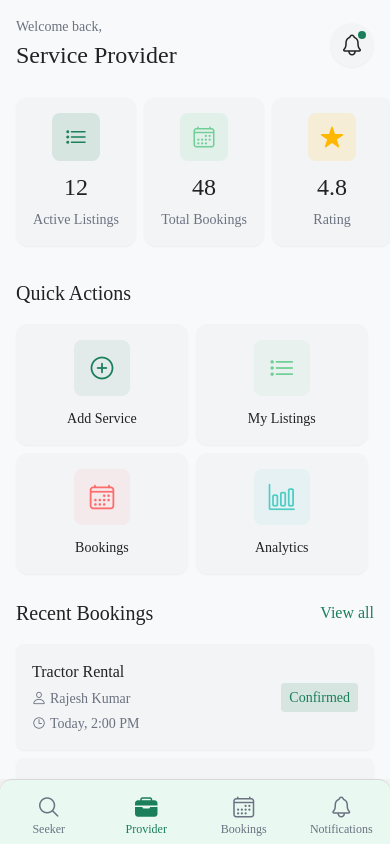
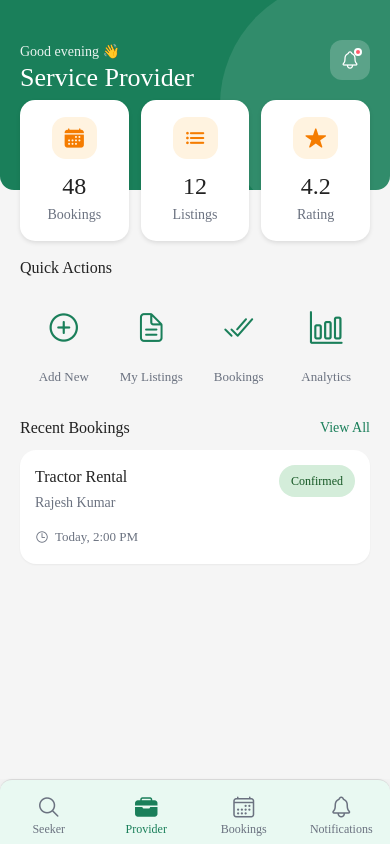
Before and after one commit to Anirudh-1606/rural-share-app, a React Native app: screen /Provider in a window 390 px wide. Built offline with nearby package versions, Linux system fonts and the light colour scheme.

Commit message:
feat: Enhance ProviderScreen with greeting, updated stats, and improved UI components

```diff
--- a/app/screens/ProviderScreen.tsx
+++ b/app/screens/ProviderScreen.tsx
@@ -4,140 +4,193 @@ import {
   StyleSheet,
   ScrollView,
   TouchableOpacity,
-
+  Platform,
 } from 'react-native';
 import SafeAreaWrapper from '../components/SafeAreaWrapper';
 import Text from '../components/Text';
-import { COLORS, SPACING, BORDER_RADIUS, SHADOWS } from '../utils';
+import { COLORS, SPACING, BORDER_RADIUS, SHADOWS, FONTS } from '../utils';
 import Ionicons from 'react-native-vector-icons/Ionicons';
+import { useNavigation } from '@react-navigation/native';
 
 const ProviderScreen = () => {
+  const navigation = useNavigation<any>();
+
+  // Get greeting based on time
+  const getGreeting = () => {
+    const hour = new Date().getHours();
+    if (hour < 12) return 'Good morning';
+    if (hour < 17) return 'Good afternoon';
+    return 'Good evening';
+  };
+
   const stats = [
-    { label: 'Active Listings', value: '12', icon: 'list-outline', color: COLORS.PRIMARY.MAIN },
-    { label: 'Total Bookings', value: '48', icon: 'calendar-outline', color: COLORS.SECONDARY.DARK },
-    { label: 'Rating', value: '4.8', icon: 'star', color: '#FFB800' },
-    { label: 'Earnings', value: '₹45K', icon: 'cash-outline', color: COLORS.PRIMARY.DARK },
+    {
+      label: 'Bookings',
+      value: '48',
+      icon: 'calendar',
+      bgColor: '#fff3e0',
+      iconColor: '#f57c00'
+    },
+    {
+      label: 'Listings',
+      value: '12',
+      icon: 'list',
+       bgColor: '#fff3e0',
+      iconColor: '#f57c00'
+    },
+    {
+      label: 'Rating',
+      value: '4.2',
+      icon: 'star',
+      bgColor: '#fff3e0',
+      iconColor: '#f57c00'
+    },
   ];
 
   const quickActions = [
-    { label: 'Add Service', icon: 'add-circle-outline', color: COLORS.PRIMARY.MAIN },
-    { label: 'My Listings', icon: 'list-outline', color: COLORS.SECONDARY.DARK },
-    { label: 'Bookings', icon: 'calendar-outline', color: '#FF6B6B' },
-    { label: 'Analytics', icon: 'bar-chart-outline', color: '#4ECDC4' },
+    { label: 'Add New', icon: 'add-circle-outline' },
+    { label: 'My Listings', icon: 'document-text-outline' },
+    { label: 'Bookings', icon: 'checkmark-done-outline' },
+    { label: 'Analytics', icon: 'bar-chart-outline' },
   ];
 
   const recentBookings = [
-    { service: 'Tractor Rental', customer: 'Rajesh Kumar', date: 'Today, 2:00 PM', status: 'confirmed' },
-    { service: 'Ploughing Service', customer: 'Priya Singh', date: 'Tomorrow, 10:00 AM', status: 'pending' },
-    { service: 'Seed Sowing', customer: 'Amit Patel', date: 'Dec 28, 9:00 AM', status: 'completed' },
+    {
+      service: 'Tractor Rental',
+      customer: 'Rajesh Kumar',
+      time: 'Today, 2:00 PM',
+      status: 'Confirmed'
+    },
   ];
 
-  const getStatusColor = (status: string) => {
-    switch (status) {
-      case 'confirmed': return COLORS.PRIMARY.MAIN;
-      case 'pending': return '#FFB800';
-      case 'completed': return COLORS.TEXT.SECONDARY;
-      default: return COLORS.TEXT.SECONDARY;
-    }
-  };
-
   return (
-    <SafeAreaWrapper backgroundColor={COLORS.BACKGROUND.PRIMARY}>
-      <ScrollView contentContainerStyle={styles.container} showsVerticalScrollIndicator={false}>
-        {/* Header */}
-        <View style={styles.header}>
-          <View>
-            <Text variant="caption" color={COLORS.TEXT.SECONDARY}>Welcome back,</Text>
-            <Text variant="h3" weight="bold">Service Provider</Text>
+    <SafeAreaWrapper backgroundColor="#f5f5f5" style={{ flex: 1 }}>
+      <ScrollView
+        contentContainerStyle={styles.container}
+        showsVerticalScrollIndicator={false}
+        bounces={false}
+      >
+        {/* Header with Gradient Background */}
+        <View style={styles.headerContainer}>
+          <View style={styles.headerContent}>
+            <View style={styles.headerTop}>
+              <View>
+                <View style={styles.greetingContainer}>
+                  <Text style={styles.greetingText}>
+                    {getGreeting()}
+                  </Text>
+                  <Text style={styles.waveEmoji}> 👋</Text>
+                </View>
+                <Text style={styles.providerName}>
+                  Service Provider
+                </Text>
+              </View>
+              <TouchableOpacity style={styles.notificationButton}>
+                <Ionicons name="notifications-outline" size={20} color={COLORS.NEUTRAL.WHITE} />
+                <View style={styles.notificationDot} />
+              </TouchableOpacity>
+            </View>
           </View>
-          <TouchableOpacity style={styles.notificationButton}>
-            <Ionicons name="notifications-outline" size={24} color={COLORS.TEXT.PRIMARY} />
-            <View style={styles.notificationBadge} />
-          </TouchableOpacity>
+          <View style={styles.headerCircle} />
         </View>
 
         {/* Stats Cards */}
-        <ScrollView
-          horizontal
-          showsHorizontalScrollIndicator={false}
-          contentContainerStyle={styles.statsContainer}
-        >
+        <View style={styles.statsContainer}>
           {stats.map((stat, index) => (
             <View key={index} style={styles.statCard}>
-              <View style={[styles.statIconContainer, { backgroundColor: `${stat.color}20` }]}>
-                <Ionicons name={stat.icon} size={24} color={stat.color} />
+              <View style={[styles.statIconContainer, { backgroundColor: stat.bgColor }]}>
+                <Ionicons name={stat.icon} size={22} color={stat.iconColor} />
               </View>
-              <Text variant="h3" weight="bold" style={styles.statValue}>{stat.value}</Text>
-              <Text variant="caption" color={COLORS.TEXT.SECONDARY}>{stat.label}</Text>
+              <Text style={styles.statValue}>
+                {stat.value}
+              </Text>
+              <Text style={styles.statLabel}>
+                {stat.label}
+              </Text>
             </View>
           ))}
-        </ScrollView>
+        </View>
 
         {/* Quick Actions */}
         <View style={styles.section}>
-          <Text variant="h4" weight="semibold" style={styles.sectionTitle}>Quick Actions</Text>
-          <View style={styles.quickActionsGrid}>
-            {quickActions.map((action, index) => (
-              <TouchableOpacity key={index} style={styles.quickActionCard}>
-                <View style={[styles.quickActionIcon, { backgroundColor: `${action.color}15` }]}>
-                  <Ionicons name={action.icon} size={28} color={action.color} />
+          <Text style={styles.sectionTitle}>
+            Quick Actions
+          </Text>
+          <View style={styles.quickActionsContainer}>
+            <View style={styles.quickActionsGrid}>
+              <TouchableOpacity style={styles.quickActionItem}>
+                <View style={styles.quickActionIconWrapper}>
+                  <Ionicons name="add-circle-outline" size={35} color={COLORS.PRIMARY.MAIN} />
                 </View>
-                <Text variant="caption" align="center" style={styles.quickActionLabel}>
-                  {action.label}
-                </Text>
+                <Text style={styles.quickActionLabel}>Add New</Text>
               </TouchableOpacity>
-            ))}
+
+              <TouchableOpacity style={styles.quickActionItem}>
+                <View style={styles.quickActionIconWrapper}>
+                  <Ionicons name="document-text-outline" size={33} color={COLORS.PRIMARY.MAIN} />
+                </View>
+                <Text style={styles.quickActionLabel}>My Listings</Text>
+              </TouchableOpacity>
+
+              <TouchableOpacity style={styles.quickActionItem}>
+                <View style={styles.quickActionIconWrapper}>
+                  <Ionicons name="checkmark-done-outline" size={33} color={COLORS.PRIMARY.MAIN} />
+                </View>
+                <Text style={styles.quickActionLabel}>Bookings</Text>
+              </TouchableOpacity>
+
+              <TouchableOpacity style={styles.quickActionItem}>
+                <View style={styles.quickActionIconWrapper}>
+                  <Ionicons name="bar-chart-outline" size={35} color={COLORS.PRIMARY.MAIN} />
+                </View>
+                <Text style={styles.quickActionLabel}>Analytics</Text>
+              </TouchableOpacity>
+            </View>
           </View>
         </View>
 
         {/* Recent Bookings */}
         <View style={styles.section}>
           <View style={styles.sectionHeader}>
-            <Text variant="h4" weight="semibold">Recent Bookings</Text>
+            <Text style={styles.sectionTitle}>
+              Recent Bookings
+            </Text>
             <TouchableOpacity>
-              <Text variant="body" color={COLORS.PRIMARY.MAIN}>View all</Text>
+              <Text style={styles.viewAllText}>
+                View All
+              </Text>
             </TouchableOpacity>
           </View>
 
           {recentBookings.map((booking, index) => (
-            <TouchableOpacity key={index} style={styles.bookingCard}>
-              <View style={styles.bookingInfo}>
-                <Text variant="body" weight="semibold">{booking.service}</Text>
-                <View style={styles.bookingDetails}>
-                  <Ionicons name="person-outline" size={14} color={COLORS.TEXT.SECONDARY} />
-                  <Text variant="caption" color={COLORS.TEXT.SECONDARY} style={{ marginLeft: 4 }}>
+            <View key={index} style={styles.bookingCard}>
+              <View style={styles.bookingHeader}>
+                <View style={styles.bookingInfo}>
+                  <Text style={styles.bookingTitle}>
+                    {booking.service}
+                  </Text>
+                  <Text style={styles.customerName}>
                     {booking.customer}
                   </Text>
                 </View>
-                <View style={styles.bookingDetails}>
-                  <Ionicons name="time-outline" size={14} color={COLORS.TEXT.SECONDARY} />
-                  <Text variant="caption" color={COLORS.TEXT.SECONDARY} style={{ marginLeft: 4 }}>
-                    {booking.date}
+                <View style={styles.statusBadge}>
+                  <Text style={styles.statusText}>
+                    {booking.status}
                   </Text>
                 </View>
               </View>
-              <View style={[styles.statusBadge, { backgroundColor: `${getStatusColor(booking.status)}20` }]}>
-                <Text variant="caption" weight="semibold" color={getStatusColor(booking.status)}>
-                  {booking.status.charAt(0).toUpperCase() + booking.status.slice(1)}
+              <View style={styles.bookingTime}>
+                <Ionicons name="time-outline" size={14} color="#6B7280" />
+                <Text style={styles.timeText}>
+                  {booking.time}
                 </Text>
               </View>
-            </TouchableOpacity>
+            </View>
           ))}
         </View>
 
-        {/* Add New Service CTA */}
-        <TouchableOpacity style={styles.ctaCard}>
-          <View style={styles.ctaContent}>
-            <Ionicons name="add-circle" size={48} color={COLORS.PRIMARY.MAIN} />
-            <View style={styles.ctaText}>
-              <Text variant="body" weight="semibold">List a New Service</Text>
-              <Text variant="caption" color={COLORS.TEXT.SECONDARY}>
-                Expand your offerings and reach more customers
-              </Text>
-            </View>
-          </View>
-          <Ionicons name="chevron-forward" size={24} color={COLORS.PRIMARY.MAIN} />
-        </TouchableOpacity>
+        {/* Bottom Padding */}
+        <View style={{ height: 100 }} />
       </ScrollView>
     </SafeAreaWrapper>
   );
@@ -145,136 +198,210 @@ const ProviderScreen = () => {
 
 const styles = StyleSheet.create({
   container: {
-    paddingBottom: SPACING['4XL'],
+    flexGrow: 1,
+    backgroundColor: '#f5f5f5',
   },
-  header: {
+  headerContainer: {
+    height: 190,
+    backgroundColor: COLORS.PRIMARY.MAIN,
+    position: 'relative',
+    overflow: 'hidden',
+    borderBottomLeftRadius: 14,
+    borderBottomRightRadius: 14,
+  },
+  headerContent: {
+    paddingHorizontal: 20,
+    paddingTop: Platform.OS === 'ios' ? 20 : 40,
+  },
+  headerTop: {
     flexDirection: 'row',
     justifyContent: 'space-between',
+    alignItems: 'flex-start',
+  },
+  greetingContainer: {
+    flexDirection: 'row',
     alignItems: 'center',
-    paddingHorizontal: SPACING.MD,
-    paddingVertical: SPACING.MD,
+    marginBottom: 2,
+  },
+  greetingText: {
+    fontSize: 14,
+    color: 'rgba(255,255,255,0.9)',
+    fontFamily: FONTS.POPPINS.REGULAR,
+  },
+  waveEmoji: {
+    fontSize: 14,
+  },
+  providerName: {
+    fontSize: 26,
+    color: COLORS.NEUTRAL.WHITE,
+    fontFamily: FONTS.POPPINS.SEMIBOLD,
   },
   notificationButton: {
-    position: 'relative',
-    width: 44,
-    height: 44,
-    backgroundColor: COLORS.BACKGROUND.CARD,
-    borderRadius: BORDER_RADIUS.FULL,
+    width: 40,
+    height: 40,
+    backgroundColor: 'rgba(255,255,255,0.2)',
+    borderRadius: 12,
     justifyContent: 'center',
     alignItems: 'center',
-    ...SHADOWS.SM,
+    position: 'relative',
   },
-  notificationBadge: {
+  notificationDot: {
     position: 'absolute',
     top: 8,
     right: 8,
     width: 8,
     height: 8,
-    backgroundColor: COLORS.PRIMARY.MAIN,
+    backgroundColor: '#ff4757',
     borderRadius: 4,
+    borderWidth: 2,
+    borderColor: COLORS.NEUTRAL.WHITE,
+  },
+  headerCircle: {
+    position: 'absolute',
+    right: -80,
+    top: -20,
+    width: 250,
+    height: 250,
+    backgroundColor: 'rgba(255,255,255,0.1)',
+    borderRadius: 125,
   },
   statsContainer: {
-    paddingHorizontal: SPACING.MD,
-    paddingVertical: SPACING.SM,
+    flexDirection: 'row',
+    paddingHorizontal: 20,
+    marginTop: -90,
+    gap: 12,
+    zIndex: 10,
   },
   statCard: {
-    backgroundColor: COLORS.BACKGROUND.CARD,
-    padding: SPACING.MD,
-    borderRadius: BORDER_RADIUS.LG,
-    marginRight: SPACING.SM,
-    minWidth: 120,
+    flex: 1,
+    backgroundColor: COLORS.NEUTRAL.WHITE,
+    borderRadius: 15,
+    paddingVertical: 17,
+    paddingHorizontal: 16,
     alignItems: 'center',
-    ...SHADOWS.SM,
+    ...SHADOWS.MD,
+    elevation: 5,
   },
   statIconContainer: {
-    width: 48,
-    height: 48,
-    borderRadius: BORDER_RADIUS.MD,
+    width: 45,
+    height: 42,
+    borderRadius: 14,
     justifyContent: 'center',
     alignItems: 'center',
-    marginBottom: SPACING.SM,
+    marginBottom: 10,
   },
   statValue: {
-    marginBottom: SPACING.XS,
+    fontSize: 24,
+    fontFamily: FONTS.POPPINS.BOLD,
+    color: COLORS.TEXT.PRIMARY,
+    lineHeight: 35,
+    marginBottom: 2,
+  },
+  statLabel: {
+    fontSize: 14,
+    fontFamily: FONTS.POPPINS.SEMIBOLD,
+    color: '#6B7280',
+    textAlign: 'center',
+    lineHeight: 18,
+    fontWeight: '500',
   },
   section: {
-    paddingHorizontal: SPACING.MD,
-    marginTop: SPACING.LG,
-  },
-  sectionTitle: {
-    marginBottom: SPACING.MD,
+    paddingHorizontal: 20,
+    marginTop: 15,
   },
   sectionHeader: {
     flexDirection: 'row',
     justifyContent: 'space-between',
     alignItems: 'center',
-    marginBottom: SPACING.MD,
+    marginBottom: 10
+  },
+  sectionTitle: {
+    fontSize: 16,
+    fontFamily: FONTS.POPPINS.SEMIBOLD,
+    color: COLORS.TEXT.PRIMARY,
+    fontWeight: '500',
+  },
+  viewAllText: {
+    fontSize: 14,
+    fontFamily: FONTS.POPPINS.MEDIUM,
+    color: COLORS.PRIMARY.MAIN,
+  },
+  quickActionsContainer: {
+    marginTop: 16,
   },
   quickActionsGrid: {
     flexDirection: 'row',
+    justifyContent: 'space-between',
     flexWrap: 'wrap',
-    gap: SPACING.SM,
+
   },
-  quickActionCard: {
-    backgroundColor: COLORS.BACKGROUND.CARD,
-    borderRadius: BORDER_RADIUS.LG,
-    padding: SPACING.MD,
-    width: '48%',
+  quickActionItem: {
     alignItems: 'center',
+    width: '25%',
+    marginBottom: 12,
+    // backgroundColor: COLORS.NEUTRAL.WHITE,
+    // borderRadius: BORDER_RADIUS.MD,
+  },
+  quickActionIconWrapper: {
+    width: 64,
+    height: 64,
+    justifyContent: 'center',
+    alignItems: 'center',
+    marginBottom: 5,
+  },
+  quickActionLabel: {
+    fontSize: 13,
+    fontFamily: FONTS.POPPINS.MEDIUM,
+    color: '#6B7280',
+    textAlign: 'center',
+  },
+  bookingCard: {
+    backgroundColor: COLORS.NEUTRAL.WHITE,
+    borderRadius: 16,
+    padding: 15,
+    marginBottom: 12,
     ...SHADOWS.SM,
   },
-  quickActionIcon: {
-    width: 56,
-    height: 56,
-    borderRadius: BORDER_RADIUS.MD,
-    justifyContent: 'center',
-    alignItems: 'center',
-    marginBottom: SPACING.SM,
-  },
-  quickActionLabel: {
-    marginTop: SPACING.XS,
-  },
-  bookingCard: {
-    backgroundColor: COLORS.BACKGROUND.CARD,
-    borderRadius: BORDER_RADIUS.MD,
-    padding: SPACING.MD,
-    marginBottom: SPACING.SM,
+  bookingHeader: {
     flexDirection: 'row',
     justifyContent: 'space-between',
-    alignItems: 'center',
-    ...SHADOWS.SM,
+    alignItems: 'flex-start',
+    marginBottom: 10,
   },
   bookingInfo: {
     flex: 1,
   },
-  bookingDetails: {
+  bookingTitle: {
+    fontSize: 16,
+    fontFamily: FONTS.POPPINS.SEMIBOLD,
+    color: COLORS.TEXT.PRIMARY,
+    marginBottom: 2,
+  },
+  customerName: {
+    fontSize: 14,
+    fontFamily: FONTS.POPPINS.REGULAR,
+    color: '#6B7280',
+  },
+  statusBadge: {
+    backgroundColor: '#d4edda',
+    paddingHorizontal: 12,
+    paddingVertical: 4,
+    borderRadius: 20,
+  },
+  statusText: {
+    fontSize: 12,
+    fontFamily: FONTS.POPPINS.MEDIUM,
+    color: '#155724',
+  },
+  bookingTime: {
     flexDirection: 'row',
     alignItems: 'center',
-    marginTop: SPACING.XS,
   },
-  statusBadge: {
-    paddingHorizontal: SPACING.SM,
-    paddingVertical: SPACING.XS,
-    borderRadius: BORDER_RADIUS.SM,
-  },
-  ctaCard: {
-    backgroundColor: COLORS.BACKGROUND.HIGHLIGHT,
-    borderRadius: BORDER_RADIUS.LG,
-    padding: SPACING.LG,
-    marginHorizontal: SPACING.MD,
-    marginTop: SPACING.LG,
-    flexDirection: 'row',
-    alignItems: 'center',
-    ...SHADOWS.MD,
-  },
-  ctaContent: {
-    flexDirection: 'row',
-    alignItems: 'center',
-    flex: 1,
-  },
-  ctaText: {
-    marginLeft: SPACING.MD,
-    flex: 1,
+  timeText: {
+    fontSize: 13,
+    fontFamily: FONTS.POPPINS.REGULAR,
+    color: '#6B7280',
+    marginLeft: 6,
   },
 });
 
```
